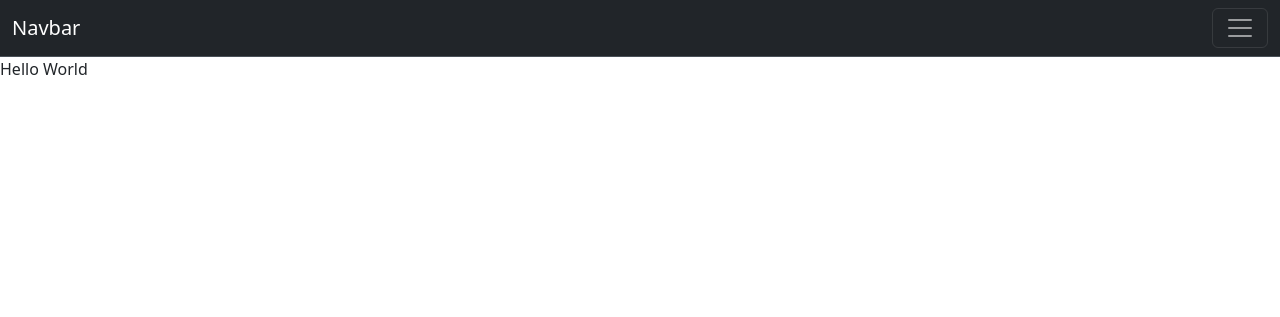
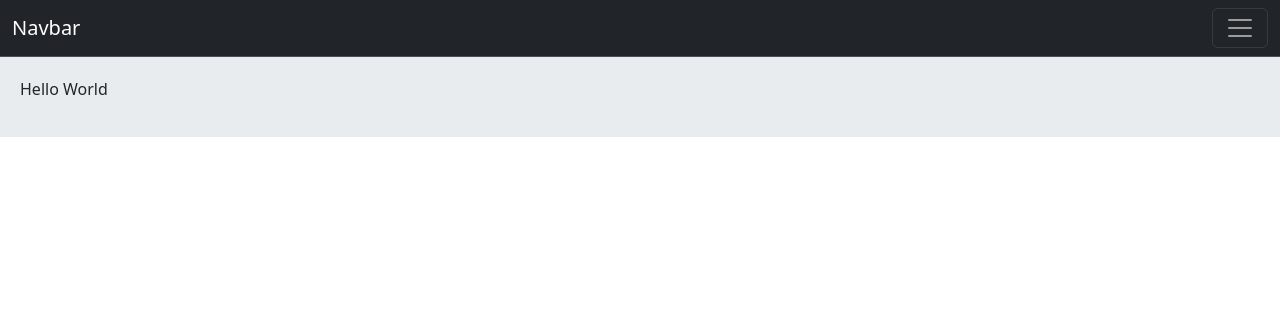
Before and after one commit to Kamal58634/Visitors, a Django app: page /home/home in a window 1280 px wide. Shown: the top 317 px of the page. Run offline with Django 4.2, Linux system fonts and the light colour scheme.

Commit message:
static files

```diff
--- a/A/settings.py
+++ b/A/settings.py
@@ -130,6 +130,10 @@ USE_TZ = True
 # https://docs.djangoproject.com/en/4.2/howto/static-files/
 
 STATIC_URL = 'static/'
+STATICFILES_DIRS = [
+    BASE_DIR / "static",
+
+    ]
 
 # Default primary key field type
 # https://docs.djangoproject.com/en/4.2/ref/settings/#default-auto-field
--- a/A/urls.py
+++ b/A/urls.py
@@ -16,8 +16,11 @@ Including another URLconf
 """
 from django.contrib import admin
 from django.urls import path,include
+from django.conf import settings
+from django.conf.urls.static import static
+
 
 urlpatterns = [
     path('admin/', admin.site.urls),
     path('home/',include('home.urls',namespace='home')),
-]
+]+ static(settings.STATIC_URL, document_root=settings.STATIC_ROOT)
--- a/static/css/base.css
+++ b/static/css/base.css
@@ -0,0 +1,5 @@
+.junbotrun{
+    background-color: #e9ecef;
+    padding: 20px;
+    margin-bottom: 20 px;
+}
--- a/templates/base.html
+++ b/templates/base.html
@@ -1,20 +1,21 @@
+{% load static %}
 <!DOCTYPE html>
-{% load static %}
 <html lang="en">
 <head>
     <meta charset="UTF-8">
-    <meta name="viewport" content="width=device-width, initial-scale=1.0">
+    <!-- <meta name="viewport" content="width=device-width, initial-scale=1.0"> -->
     <title>
         {% block header %}
         {% endblock %}
     </title>
 
+    <link rel="stylesheet" href="{% static 'css/base.css'%}">
     <link href="https://cdn.jsdelivr.net/npm/bootstrap@5.3.2/dist/css/bootstrap.min.css" rel="stylesheet" integrity="sha384-T3c6CoIi6uLrA9TneNEoa7RxnatzjcDSCmG1MXxSR1GAsXEV/Dwwykc2MPK8M2HN" crossorigin="anonymous">
 </head>
 <body>
     {% include 'inc/navbar.html' %}
     {% include 'inc/messages.html' %}
-    <div class="{% static 'css/base.css junbotrun' %}">
+    <div class="junbotrun">
         {% block content %}
         {% endblock %}
     </div>
```
